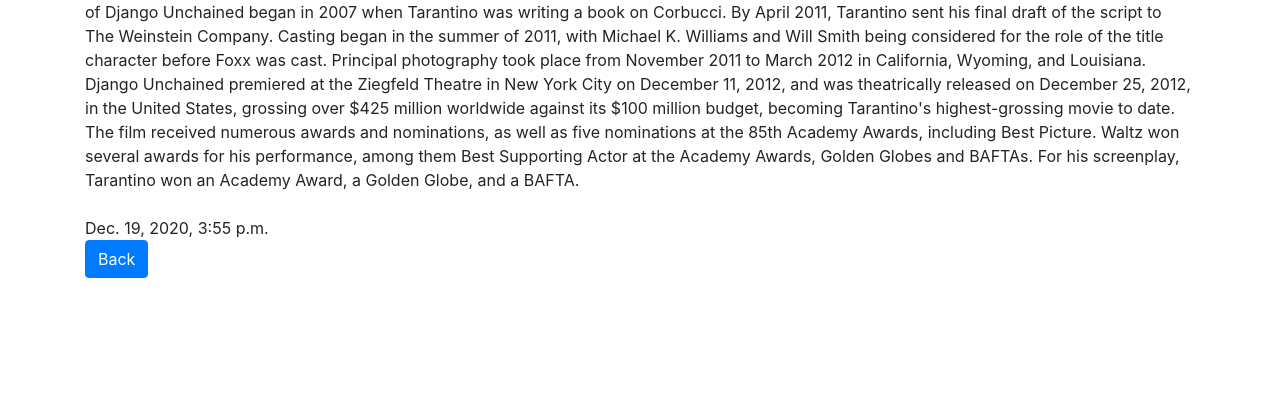
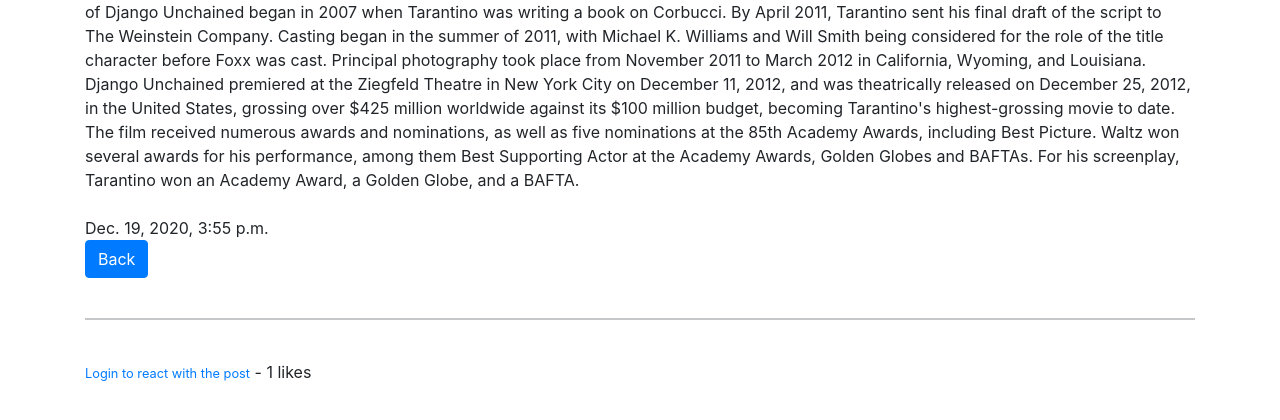
Before and after one commit to yassinejr/Blog, a Django app: page /article/5 in a window 1280 px wide. Shown: the part 252-672 px from the top of the page. Run offline with Django 3.2, Linux system fonts and the light colour scheme; data comes from the database, SQL or seed files in the repository; both versions use the stored data as it was after the commit; some libraries are stand-ins or nearby versions.

Commit message:
adding feature : liking & unliking posts

```diff
--- a/main_blog/models.py
+++ b/main_blog/models.py
@@ -28,6 +28,7 @@ class Post(models.Model):
     body = models.TextField()
     category = models.ForeignKey('Category', on_delete=models.CASCADE, null=True, blank=True)
     posted_at = models.DateTimeField(auto_now_add=True)
+    likes = models.ManyToManyField(User, related_name='blog_posts')
 
     def __str__(self):
         return str(self.title) + ' | ' + str(self.author)
@@ -36,3 +37,6 @@ class Post(models.Model):
         from django.urls import reverse
         # return reverse('article-detail', args=[str(self.id)])
         return reverse('home')
+
+    def total_likes(self):
+        return self.likes.count()
--- a/main_blog/templates/main_blog/article_details.html
+++ b/main_blog/templates/main_blog/article_details.html
@@ -20,5 +20,24 @@
         {{object.posted_at}}
     </br>
     <a href="{% url 'home'%}" class="btn btn-primary">Back</a>
-
+    </br></br>
+    <hr>
+    </br>
+    <form action="{% url 'like_post' object.pk %}" method="POST">
+        {% csrf_token %}
+            {% if user.is_authenticated %}
+                {% if liked %}
+                <button type="submit", name="post_id", value="{{object.id}}", class="btn btn-danger btn-sm">
+                    Unlike
+                </button>
+                {% else %}
+                <button type="submit", name="post_id", value="{{object.id}}", class="btn btn-primary btn-sm">
+                    Like
+                </button>
+                {% endif %}
+            {% else %}
+                <small> <a href="{% url 'login'%}">Login to react with the post</a></small>
+            {% endif %}
+                - {{ total_likes }} likes
+    </form>
 {% endblock %}
--- a/main_blog/urls.py
+++ b/main_blog/urls.py
@@ -13,4 +13,5 @@ urlpatterns = [
     path('add_category/', CategoryCreateView.as_view(), name='add_category'),
     path('category/edit/<int:pk>', CategoryUpdateView.as_view(), name='update_category'),
     path('category/delete/<int:pk>', CategoryDeleteView.as_view(), name='delete_category'),
+    path('like/<int:pk>', like_post, name='like_post'),
 ]
--- a/main_blog/views.py
+++ b/main_blog/views.py
@@ -1,7 +1,7 @@
-from django.shortcuts import render
+from django.shortcuts import render, get_object_or_404
 from django.views.generic import ListView, DetailView, CreateView, UpdateView, DeleteView, View
-from django.views.generic.list import MultipleObjectMixin
-from django.urls import reverse_lazy
+from django.urls import reverse_lazy, reverse
+from django.http import HttpResponseRedirect
 from .models import *
 from .forms import *
 
@@ -43,11 +43,28 @@ class ArticleDetailView(DetailView):
     model = Post
     template_name = 'main_blog/article_details.html'
 
-    def get_context_data(self, **kwargs):
+    def get_context_data(self, *args, **kwargs):
         # Call the base implementation first to get a context
         context = super().get_context_data(**kwargs)
+        post = get_object_or_404(Post, id=self.kwargs['pk'])
+        total_likes = post.total_likes()
+
+        liked = False
+        if post.likes.filter(id=self.request.user.id).exists():
+            # post.likes.remove(self.request.user)
+            liked = True
+        # else:
+        #     if self.request.user.is_authenticated:
+        #         post.likes.add(self.request.user)
+        #         liked = False
+        #     else:
+        #         raise Exception("Error")
+
         # Add in a QuerySet of all the categories
         context['categories_list'] = Category.objects.all()
+        context['total_likes'] = total_likes
+        context['liked'] = liked
+        print(liked)
         return context
 
 
@@ -167,3 +184,16 @@ def category_view(request, cats):
     print(type(categories))
     print(type(category_posts))
     return render(request, 'main_blog/categories.html', context)
+
+
+def like_post(request, pk):
+    post = get_object_or_404(Post, id=request.POST.get('post_id'))
+    liked = False
+    if post.likes.filter(id=request.user.id).exists():
+        post.likes.remove(request.user)
+        liked = False
+    else:
+        post.likes.add(request.user)
+        liked = True
+
+    return HttpResponseRedirect(reverse('article-detail', args=[str(pk)]))
```
Also changed, not shown: db.sqlite3, main_blog/migrations/0005_post_likes.py (added).
